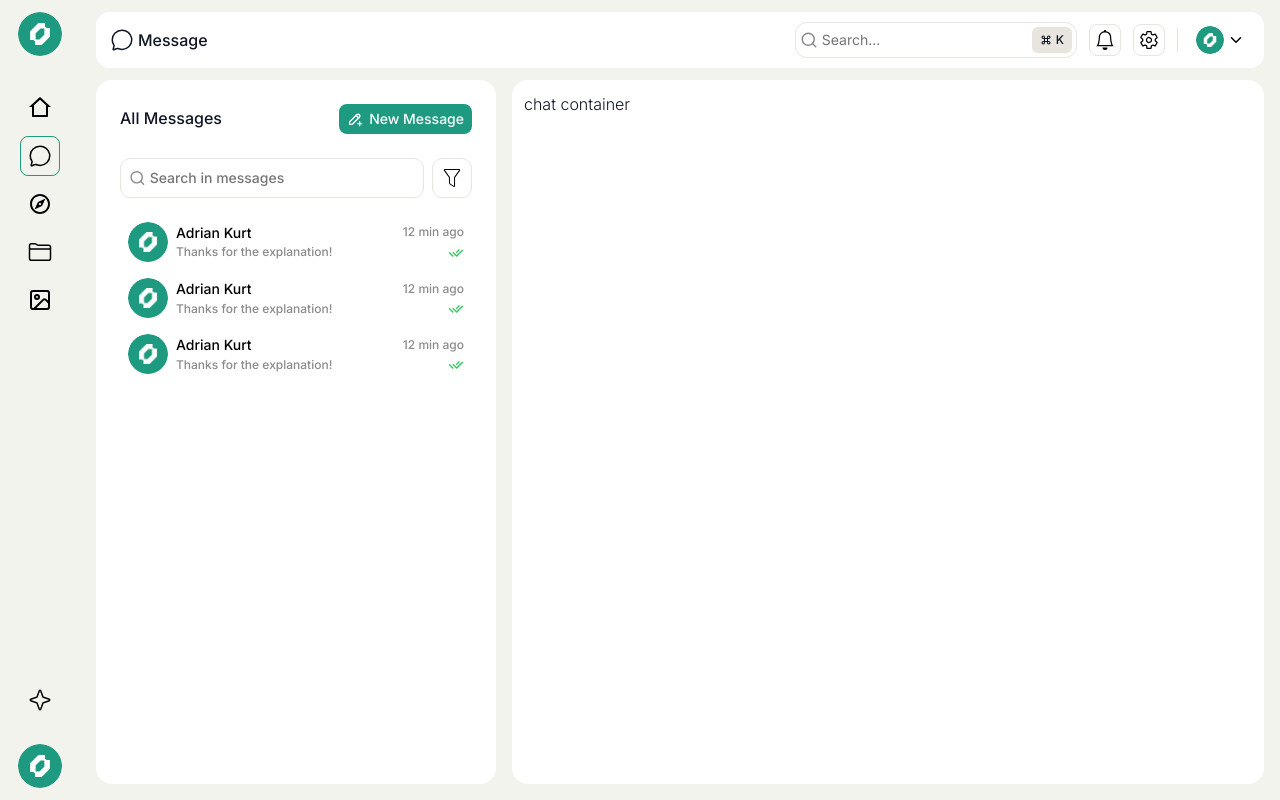
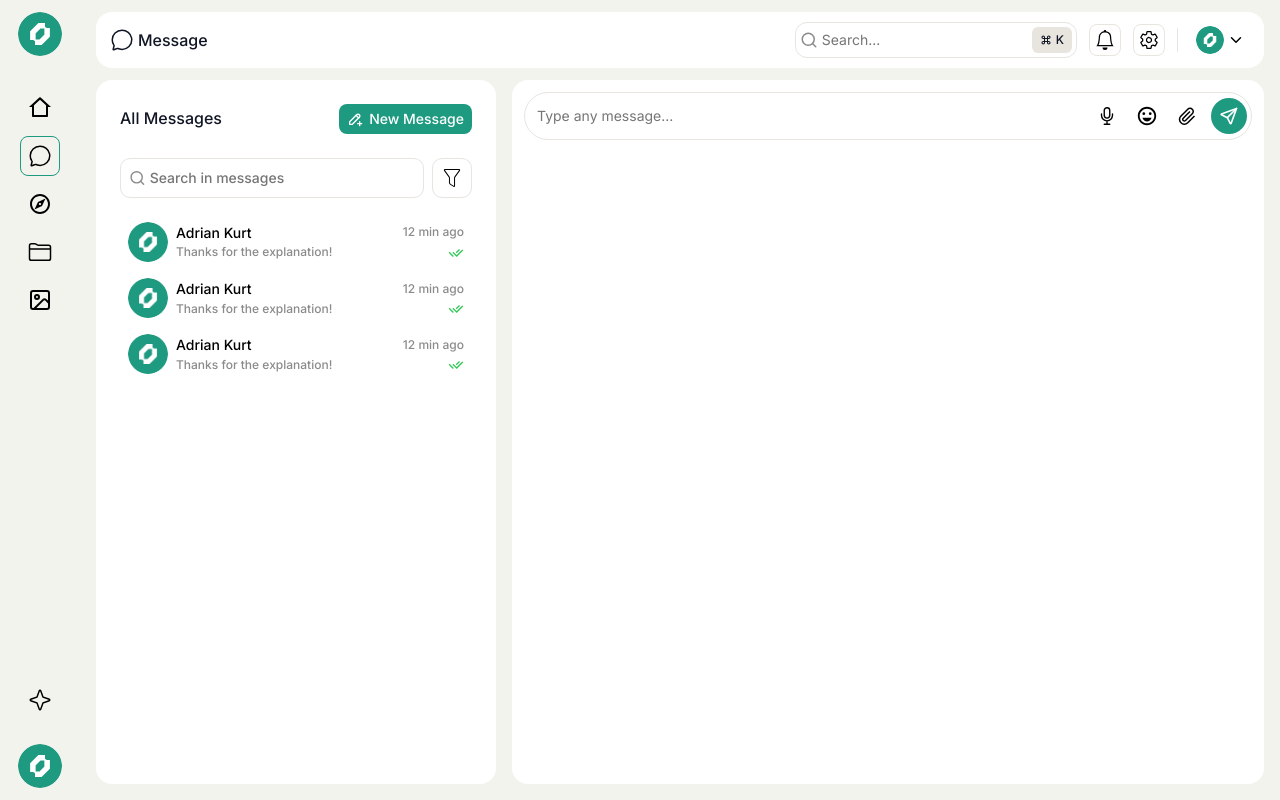
Before and after one commit to mrgustaveh/shipper-chat, a React (Vite) app in the folder frontend/: page /app in a window 1280 px wide. Built offline with nearby package versions, Linux system fonts and the light colour scheme; no server answers; sample sign-in values are in the browser's storage.

Commit message:
add chat input

```diff
--- a/frontend/src/features/home/components/chatheader/header.scss
+++ b/frontend/src/features/home/components/chatheader/header.scss
@@ -6,7 +6,7 @@
   width: 100%;
   height: 3.5rem;
   padding: 0.875rem;
-  border-radius: 0.875rem;
+  border-radius: 1rem;
   background-color: colors.$bg_secondary;
 
   .title {
--- /dev/null
+++ b/frontend/src/features/home/components/conversation/MessageInput.tsx
@@ -0,0 +1,40 @@
+import { Tooltip } from "@mantine/core";
+import { IoMicOutline } from "react-icons/io5";
+import { MdOutlineEmojiEmotions } from "react-icons/md";
+import { GrAttachment } from "react-icons/gr";
+import { TbSend } from "react-icons/tb";
+import "./messageinput.scss";
+
+export const MessageInput = () => {
+  return (
+    <form id="messageinput">
+      <input type="text" placeholder="Type any message..." />
+
+      <div className="input_actions">
+        <Tooltip label="Record voice message" withArrow>
+          <button>
+            <IoMicOutline size={22} />
+          </button>
+        </Tooltip>
+
+        <Tooltip label="Find an emoji" withArrow>
+          <button>
+            <MdOutlineEmojiEmotions size={22} />
+          </button>
+        </Tooltip>
+
+        <Tooltip label="Send a image or file" withArrow>
+          <button>
+            <GrAttachment size={18} />
+          </button>
+        </Tooltip>
+
+        <Tooltip label="Send (Enter)" withArrow>
+          <button className="send_message">
+            <TbSend size={20} />
+          </button>
+        </Tooltip>
+      </div>
+    </form>
+  );
+};
--- /dev/null
+++ b/frontend/src/features/home/components/conversation/messageinput.scss
@@ -0,0 +1,35 @@
+@use "../../../../styles/constants/colors" as colors;
+@use "../../../../styles/constants/mixins" as mixins;
+
+#messageinput {
+  @include mixins.flexmixin(row, nowrap, center, space-between, 0);
+  position: sticky;
+  height: 3rem;
+  padding: 0.5rem 0.25rem 0.5rem 0.75rem;
+  border: 1px solid colors.$divider;
+  border-radius: 2rem;
+
+  input {
+    width: 100%;
+    font-size: 0.875rem;
+    font-weight: 400;
+  }
+
+  .input_actions {
+    @include mixins.flexmixin(row, nowrap, center, flex-end, 0.5rem);
+
+    button {
+      @include mixins.flexmixin(row, nowrap, center, center, 0);
+      width: 2rem;
+      height: 2rem;
+      border-radius: 50%;
+    }
+
+    .send_message {
+      width: 2.25rem;
+      height: 2.25rem;
+      color: colors.$bg_secondary;
+      background-color: colors.$brand;
+    }
+  }
+}
--- a/frontend/src/features/home/index.tsx
+++ b/frontend/src/features/home/index.tsx
@@ -3,6 +3,7 @@ import { ChatHeader } from "./components/chatheader/ChatHeader";
 import { CreateMessage } from "./components/messages/Create";
 import { SearchFilter } from "./components/messages/Filter";
 import { MessagesList } from "./components/messages/MessagesList";
+import { MessageInput } from "./components/conversation/MessageInput";
 import "./index.scss";
 
 export default function Home() {
@@ -22,7 +23,9 @@ export default function Home() {
             <MessagesList />
           </div>
 
-          <div id="chat_container">chat container</div>
+          <div id="chat_container">
+            <MessageInput />
+          </div>
         </div>
       </div>
     </section>
```
Also changed, not shown: frontend/src/features/home/components/conversation/ConversationMessages.tsx (added), frontend/src/features/home/components/conversation/ConverssationHeader.tsx (added).
